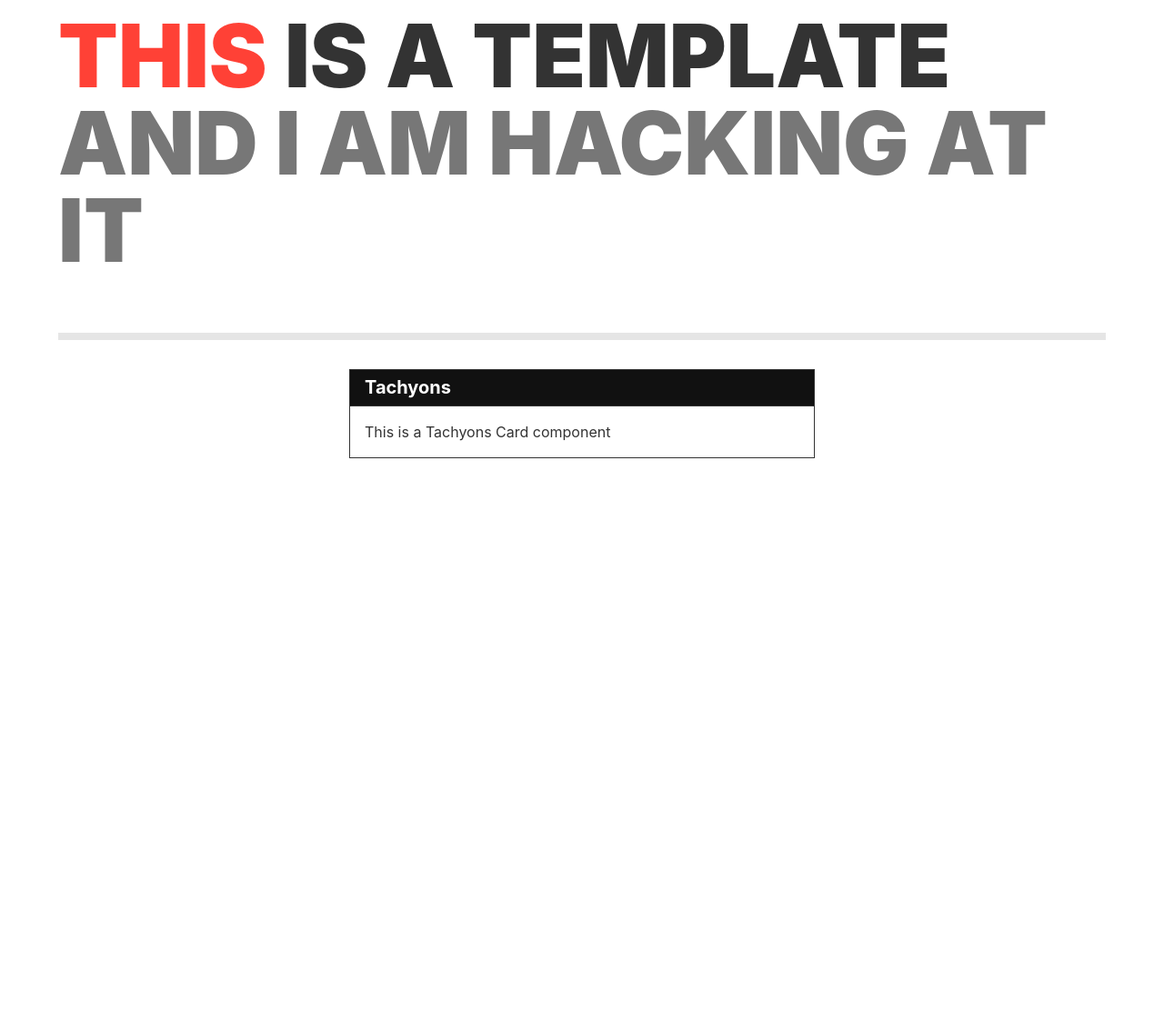
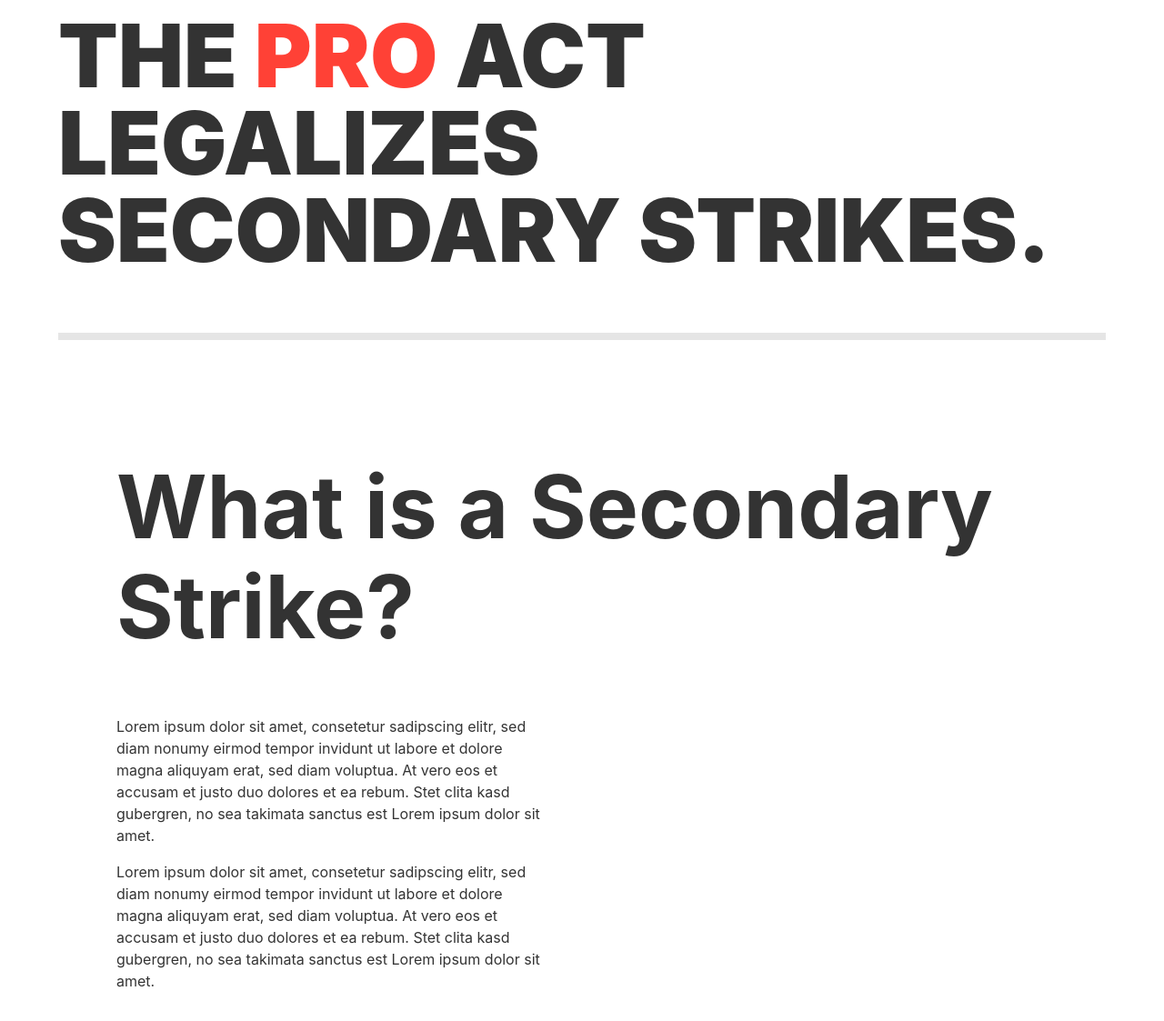
Before and after one commit to airbr/freshtemplate, a website built with Parcel: page index.html in a window 1280 px wide. Shown: the part 115-1238 px from the top of the page at 91% size. Before the commit the page ends 800 px from the top, so only its background shows below. Built offline with nearby package versions, Linux system fonts and the light colour scheme.

Commit message:
Secondary Strike template

```diff
--- a/index.html
+++ b/index.html
@@ -20,20 +20,26 @@
 
     <header class="mw9 center bb bw3 b--black-10">
       <h1 class="ttu fw9 f-headline-l f1-m lh-solid">
-        <span class="red">This</span> is a Template<br />
-        <span class="gray">And I am hacking at it</span>
+        The<span class="red"> PRO </span>Act legalizes Secondary Strikes.<br /></span>
       </h1>
     </header>
+
     <main class="mw9 center">
 
-      <article class="center mw5 mw6-ns hidden ba mv4">
-        <h1 class="f4 bg-near-black white mv0 pv2 ph3">Tachyons</h1>
-        <div class="pa3 bt">
-          <p class="f6 f5-ns lh-copy measure mv0">
-            This is a Tachyons Card component
-          </p>
-        </div>
-      </article>
+      <article class="pa3 pa5-ns">
+        <h1 class="f3 f1-m f-headline-l">What is a Secondary Strike?</h1>
+        <p class="measure lh-copy">
+          Lorem ipsum dolor sit amet, consetetur sadipscing elitr, sed diam nonumy eirmod
+          tempor invidunt ut labore et dolore magna aliquyam erat, sed diam voluptua. At
+          vero eos et accusam et justo duo dolores et ea rebum. Stet clita kasd gubergren,
+          no sea takimata sanctus est Lorem ipsum dolor sit amet.
+        </p>
+        <p class="measure lh-copy">
+          Lorem ipsum dolor sit amet, consetetur sadipscing elitr, sed diam nonumy eirmod
+          tempor invidunt ut labore et dolore magna aliquyam erat, sed diam voluptua. At
+          vero eos et accusam et justo duo dolores et ea rebum. Stet clita kasd gubergren,
+          no sea takimata sanctus est Lorem ipsum dolor sit amet.
+        </p>
 
     </main>
   </body>
```
